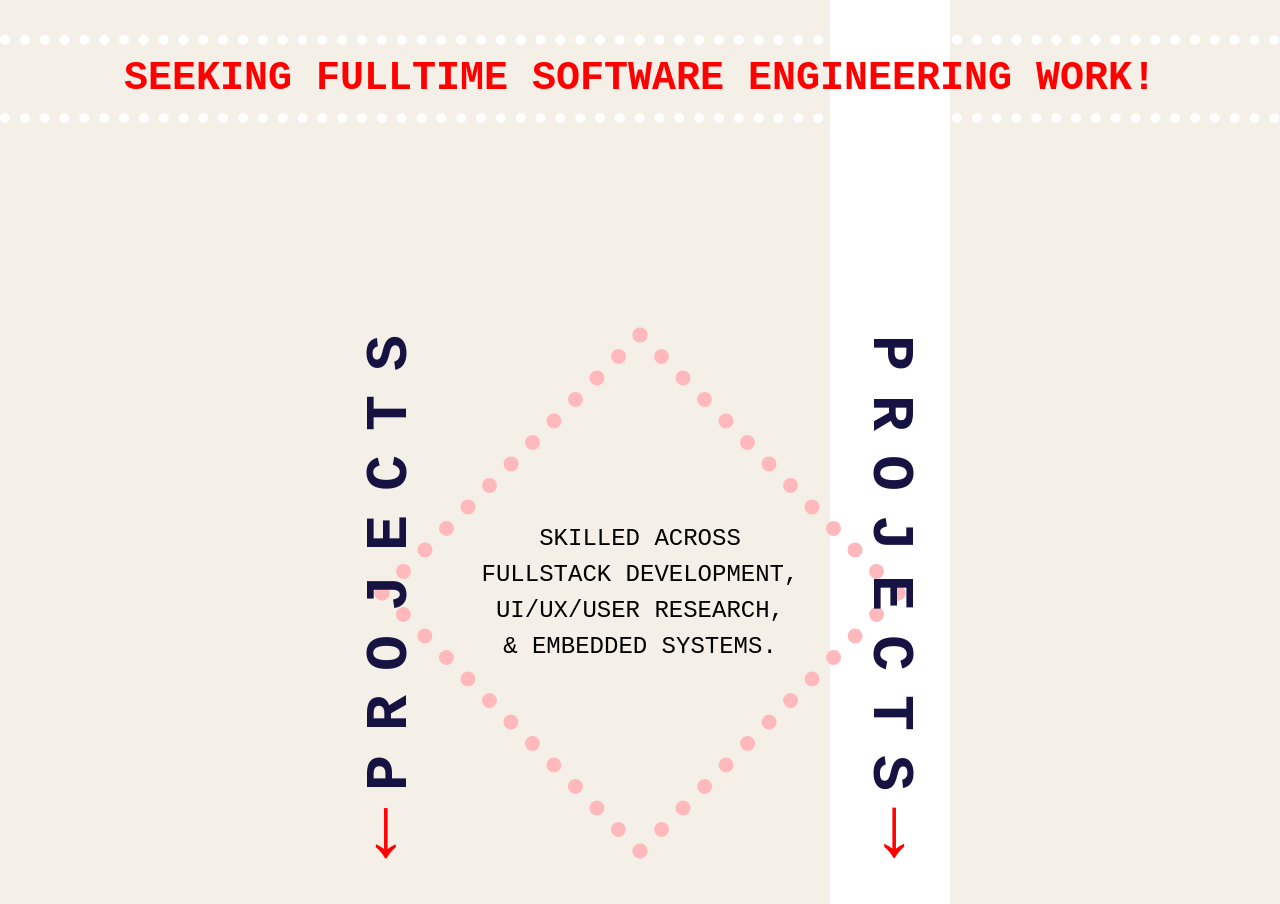
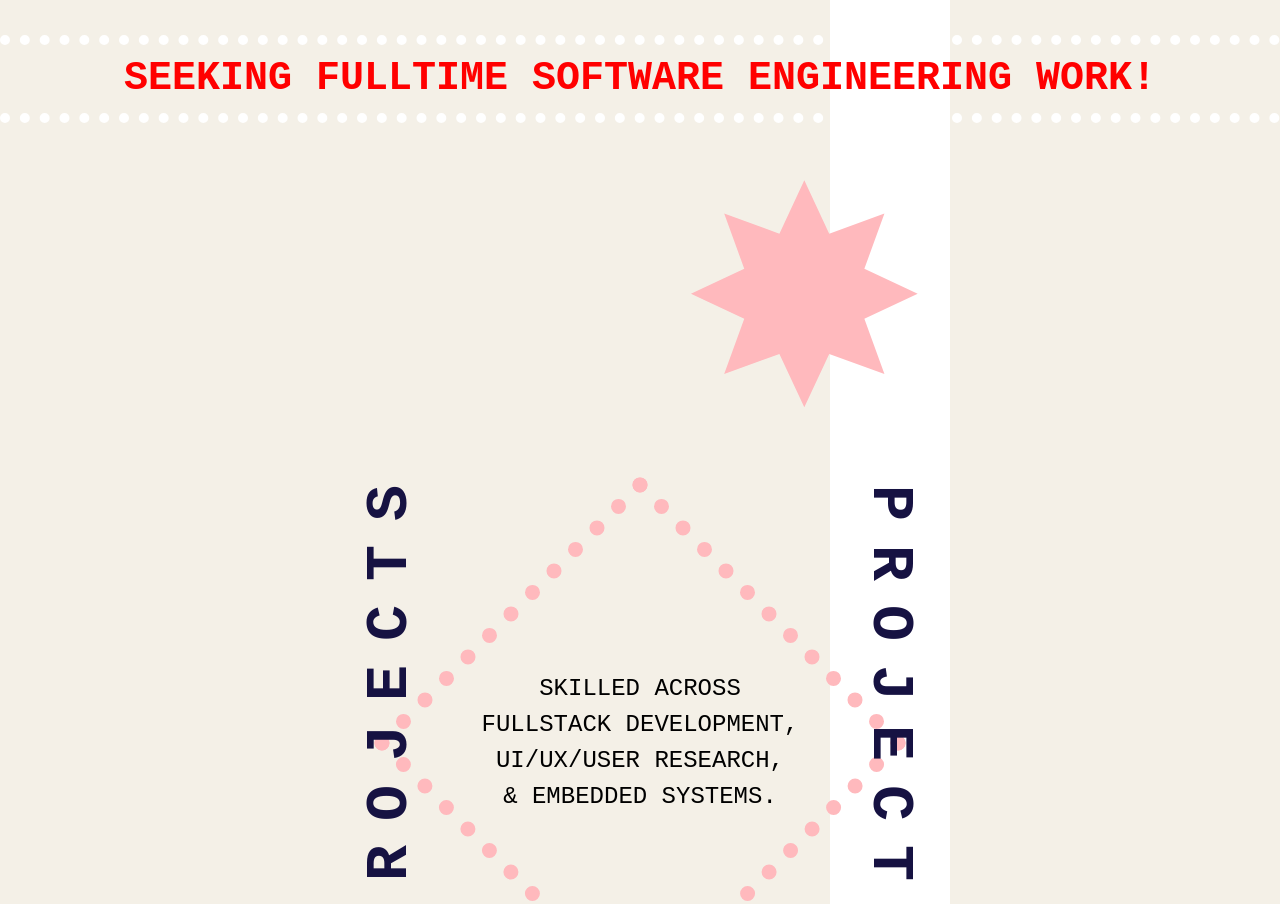
Before and after one commit to shenaichan/gridsite, a Next.js app: page / in a window 1280 px wide. Shown: the part 1440-2344 px from the top of the page. Built offline with nearby package versions, Linux system fonts and the light colour scheme; a web font is replaced by a local one.

Commit message:
fixed bad font fallback

```diff
--- a/app/base.module.css
+++ b/app/base.module.css
@@ -3,8 +3,9 @@
   grid-template-columns: 1fr 60px 440px repeat(2, 60px) 1fr;
   grid-template-rows:
     minmax(800px, auto)
-    275px 400px auto 200px 1fr;
+    275px 400px auto 350px 1fr;
   overflow: hidden;
+  font-family: var(--font-martian);
 }
 
 #littleInfra {
@@ -39,7 +40,7 @@
 }
 
 .skilledAcross {
-  font-family: var(--font-martian);
+  /* font-family: var(--font-martian); */
   font-size: 20px;
   font-weight: 300;
   grid-area: 2 / 3 / 9 / 4;
@@ -52,7 +53,7 @@
 
 .projects {
   font-size: 60px;
-  font-family: var(--font-martian);
+  /* font-family: var(--font-martian); */
   font-weight: 700;
   font-variation-settings: "wdth" 112.5;
   color: var(--main-text-color);
@@ -65,7 +66,7 @@
 
 .desperation {
   font-size: 40px;
-  font-family: var(--font-martian);
+  /* font-family: var(--font-martian); */
   font-weight: 600;
   color: var(--emph-text-color);
   grid-area: 4 / 1 / 5 / -1;
@@ -93,7 +94,7 @@
 
 .myName {
   font-size: 60px;
-  font-family: var(--font-martian);
+  /* font-family: var(--font-martian); */
   font-weight: 600;
   color: var(--main-text-color);
   display: flex;
@@ -109,7 +110,7 @@
 .occupation {
   font-size: 40px;
   line-height: 1.2;
-  font-family: var(--font-martian);
+  /* font-family: var(--font-martian); */
   font-weight: 400;
   font-variation-settings: "wdth" 112.5;
   color: var(--main-text-color);
@@ -127,7 +128,7 @@
   z-index: -2;
   color: var(--emph-text-color);
   font-size: 300px;
-  font-family: var(--font-martian);
+  /* font-family: var(--font-martian); */
   line-height: 1;
   /* border: 1px solid black; */
   position: relative;
@@ -162,7 +163,7 @@
 }
 
 .paragraph {
-  font-family: var(--font-martian);
+  /* font-family: var(--font-martian); */
   font-size: 20px;
   grid-column: 2 / 4;
   font-weight: 300;
--- a/app/layout.tsx
+++ b/app/layout.tsx
@@ -5,6 +5,7 @@ import { Martian_Mono } from "next/font/google";
 const martian = Martian_Mono({
   variable: "--font-martian",
   axes: ["wdth"],
+  adjustFontFallback: false,
   fallback: ["monospace"],
   subsets: ["latin"],
 });
--- a/app/page.tsx
+++ b/app/page.tsx
@@ -102,6 +102,23 @@ export default function Home() {
       <div className={css.desperation}>
         SEEKING FULLTIME SOFTWARE ENGINEERING WORK!
       </div>
+      <div
+        style={{
+          gridArea: "-2 / 2 / -3 / -2 ",
+          // border: "1px solid black",
+          position: "relative",
+          right: "20px",
+          display: "flex",
+          alignItems: "flex-end",
+          justifyContent: "flex-end",
+          fontSize: "300px",
+          lineHeight: "1",
+          color: "var(--soft-red-color)",
+          fontFamily: "var(--font-martian)",
+        }}
+      >
+        ✸
+      </div>
       {/* <div className={css.projects}>
         <p style={{ fontSize: "100px" }}>✸</p>
         <p>PROJECTS</p>
```
